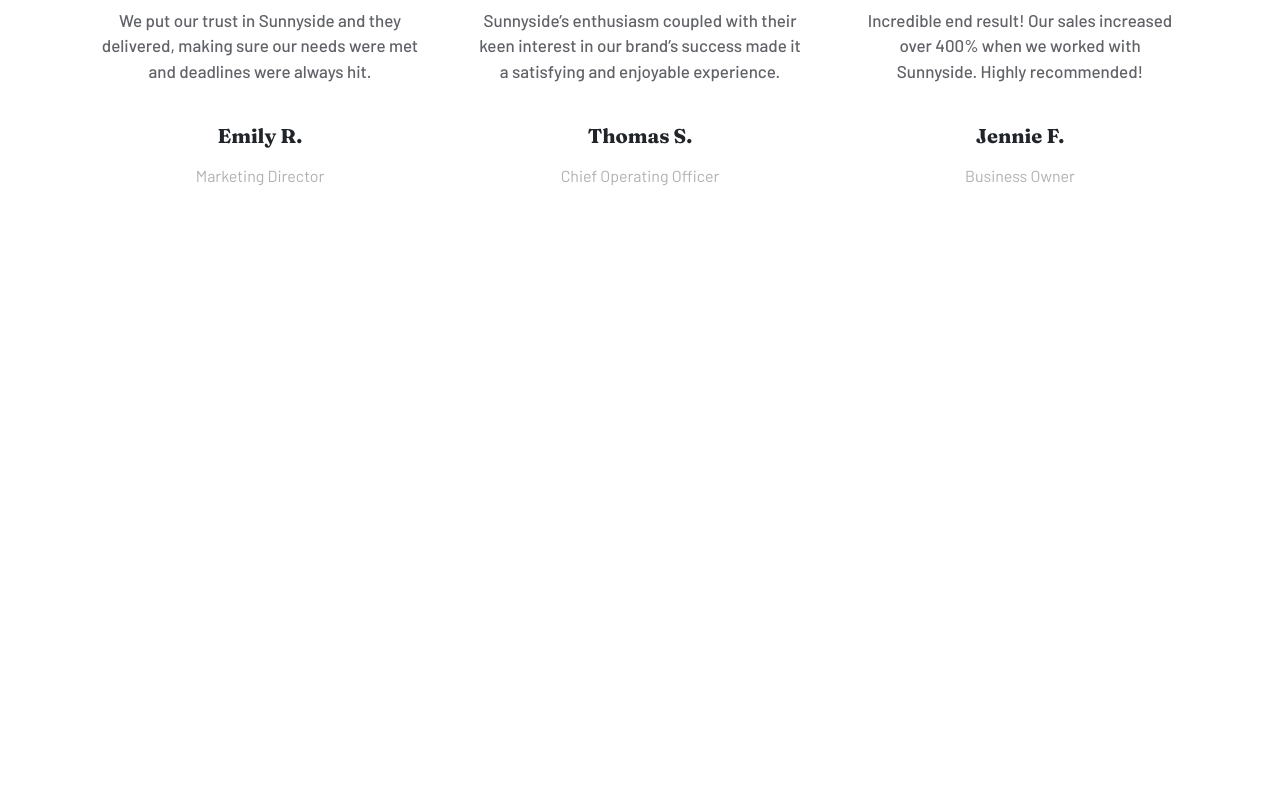
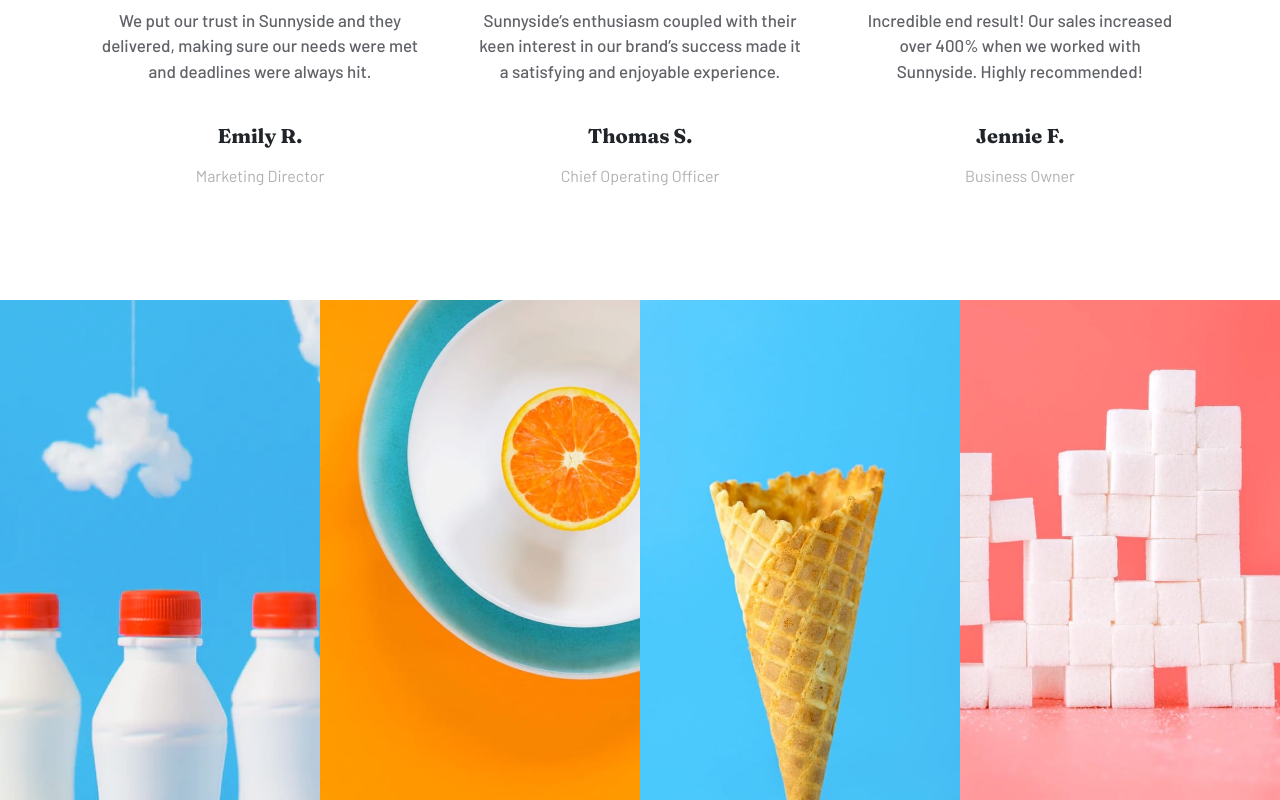
Before and after one commit to YousefAdel8/Agency-landing-page, a React (Vite) app: page / in a window 1280 px wide. Shown: the part 2986-3786 px from the top of the page. Before the commit the page ends 3286 px from the top, so only its background shows below. Built offline with nearby package versions, Linux system fonts and the light colour scheme; the HTML template or start-up script is replaced by a standard one.

Commit message:
Add four-image gallery section
This adds a new FourPicturesSection component and renders it in App.jsx. The section displays four responsive gallery images using a CSS module for styling, matching the landing page design.

```diff
--- a/src/App.jsx
+++ b/src/App.jsx
@@ -1,5 +1,6 @@
 import './App.css'
 import EggSection from './Components/EggSection/EggSection'
+import FourPicturesSection from './Components/FourPicturesSection/FourPicturesSection'
 import GraphicSection from './Components/GraphicSection/GraphicSection'
 import Herosection from './Components/HeroSection/Herosection'
 import StandoutSection from './Components/StandoutSection/StandoutSection'
@@ -14,6 +15,7 @@ export default function App() {
       <StandoutSection/>
       <GraphicSection/>
       <TestimonialsSection/>
+      <FourPicturesSection/>
     </>
   )
 }
--- /dev/null
+++ b/src/Components/FourPicturesSection/FourPicturesSection.jsx
@@ -0,0 +1,24 @@
+import Styles from "./FourPicturesSection.module.css";
+
+export default function FourPicturesSection() {
+  return (
+    <>
+      <div className={`${Styles.FourPicturesSection}`}>
+        <div className="row g-0">
+          <div className={`col-md-3 col-12`}>
+            <div className={`${Styles.MilkBottlesImage}`}></div>
+          </div>
+          <div className={`col-md-3 col-12`}>
+            <div className={`${Styles.OrangeImage}`}></div>
+          </div>
+          <div className={`col-md-3 col-12`}>
+            <div className={`${Styles.ConeImage}`}></div>
+          </div>
+          <div className={`col-md-3 col-12`}>
+            <div className={`${Styles.SugarCubesImage}`}></div>
+          </div>
+        </div>
+      </div>
+    </>
+  );
+}
--- /dev/null
+++ b/src/Components/FourPicturesSection/FourPicturesSection.module.css
@@ -0,0 +1,30 @@
+
+
+.MilkBottlesImage {
+  background-image: url(../../assets/Main\ Task/sunnyside-agency-landing-page-main/images/desktop/image-gallery-milkbottles.jpg);
+  background-position: center center;
+  background-repeat: no-repeat;
+  background-size: cover;
+  min-height: 500px;
+}
+.OrangeImage {
+  background-image: url(../../assets/Main\ Task/sunnyside-agency-landing-page-main/images/desktop/image-gallery-orange.jpg);
+  background-position: center center;
+  background-repeat: no-repeat;
+  background-size: cover;
+  min-height: 500px;
+}
+.ConeImage {
+  background-image: url(../../assets/Main\ Task/sunnyside-agency-landing-page-main/images/desktop/image-gallery-cone.jpg);
+  background-position: center center;
+  background-repeat: no-repeat;
+  background-size: cover;
+  min-height: 500px;
+}
+.SugarCubesImage {
+  background-image: url(../../assets/Main\ Task/sunnyside-agency-landing-page-main/images/desktop/image-gallery-sugarcubes.jpg);
+  background-position: center center;
+  background-repeat: no-repeat;
+  background-size: cover;
+  min-height: 500px;
+}
```
